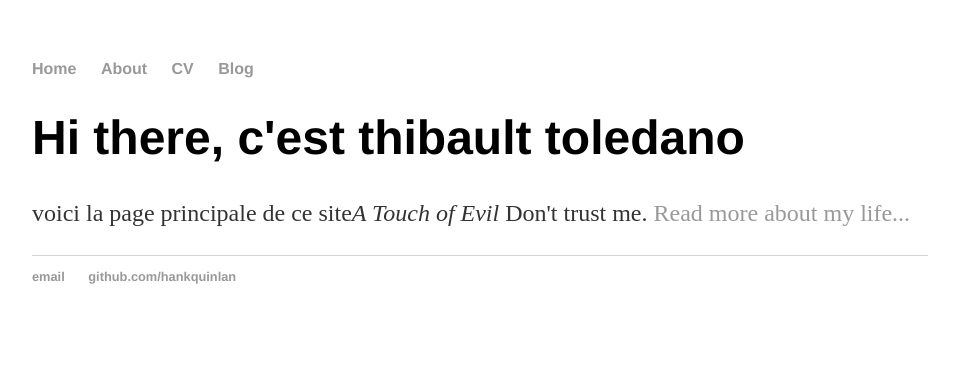
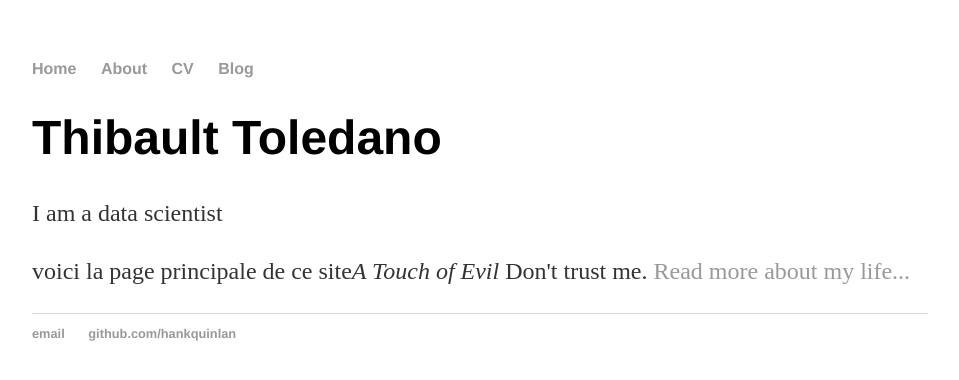
Before and after one commit to thibaulttoledano/thibaulttoledano.github.io, a Jekyll site: the page built from index.html, in a window 1280 px wide. Shown: the top 380 px of the page, without its empty margins (160-1119 px from the left). Built offline with Jekyll 4.4.1, drawn with Linux system fonts in a browser that asks for light colours.

Commit message:
debut des modif de index.html

```diff
--- a/index.html
+++ b/index.html
@@ -1,8 +1,9 @@
 ---
 layout: default
-title: Hank Quinlan, Horrible Cop
+title: Thibault Toledano
 ---
 <div class="blurb">
-	<h1>Hi there, c'est thibault toledano</h1>
+	<h1>Thibault Toledano</h1>
+	<p> I am a data scientist </p>
 	<p>voici la page principale de ce site<em>A Touch of Evil</em> Don't trust me. <a href="/about">Read more about my life...</a></p>
 </div><!-- /.blurb -->
```
